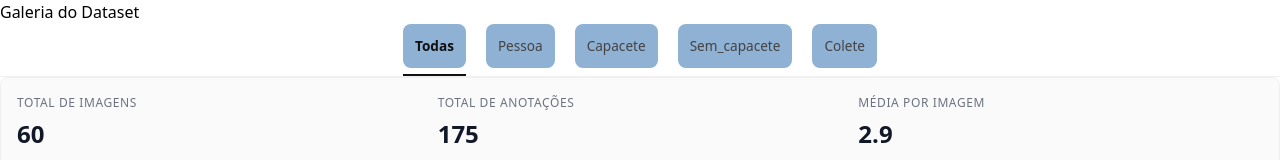
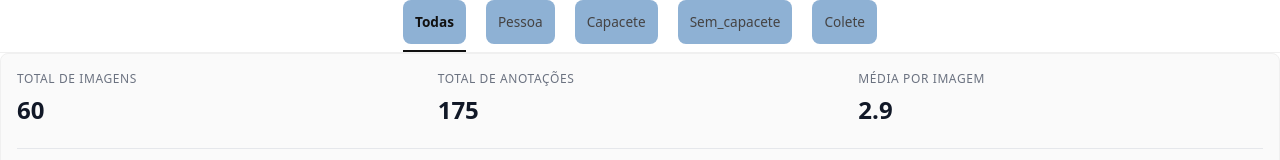
Before and after one commit to ticotelles/concert_lab-test, an Angular app: page / in a window 1280 px wide. Shown: the top 160 px of the page. Built offline with nearby package versions, Linux system fonts and the light colour scheme.

Commit message:
chore: removendo codigos

```diff
--- a/src/app/app.html
+++ b/src/app/app.html
@@ -1,4 +1,4 @@
-<h1>Galeria do Dataset</h1>
+
 
 <app-image-gallery [images]="datasetService.images()"
 (selectImage)="datasetService.selectedImageId.set($event)"
```
